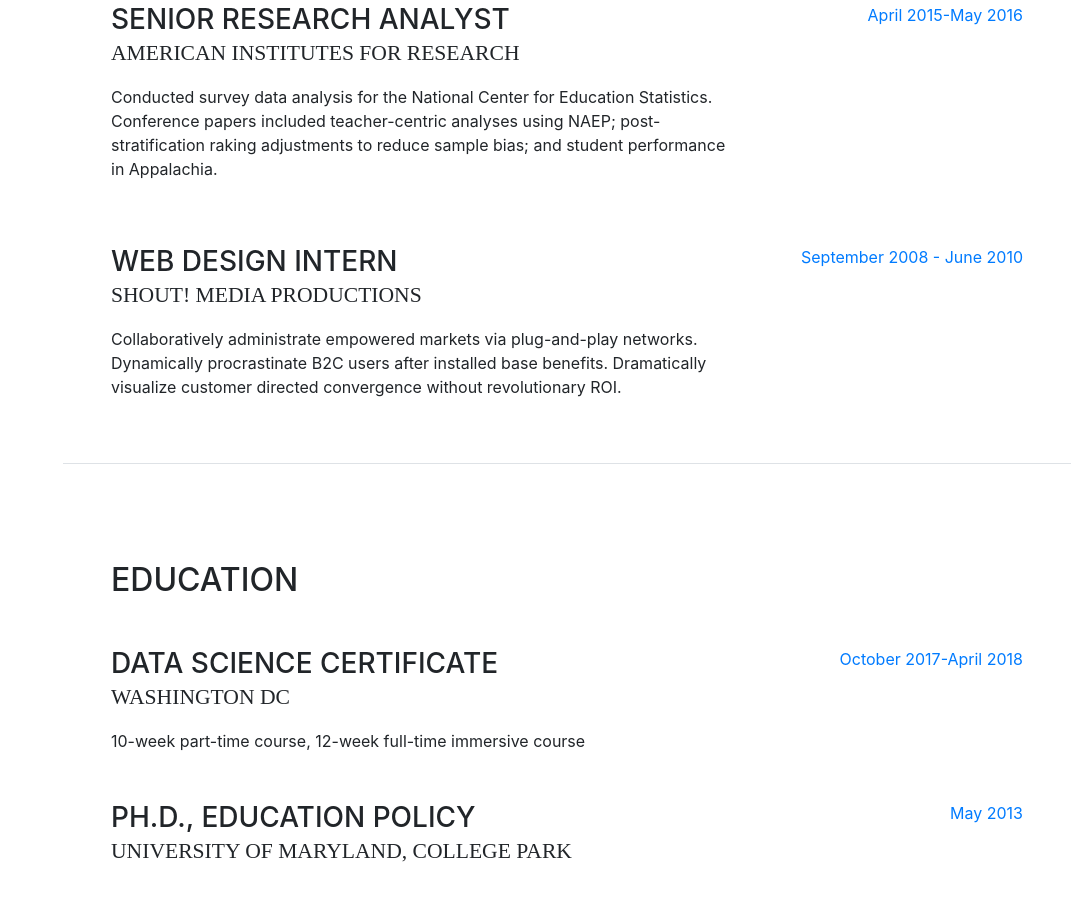
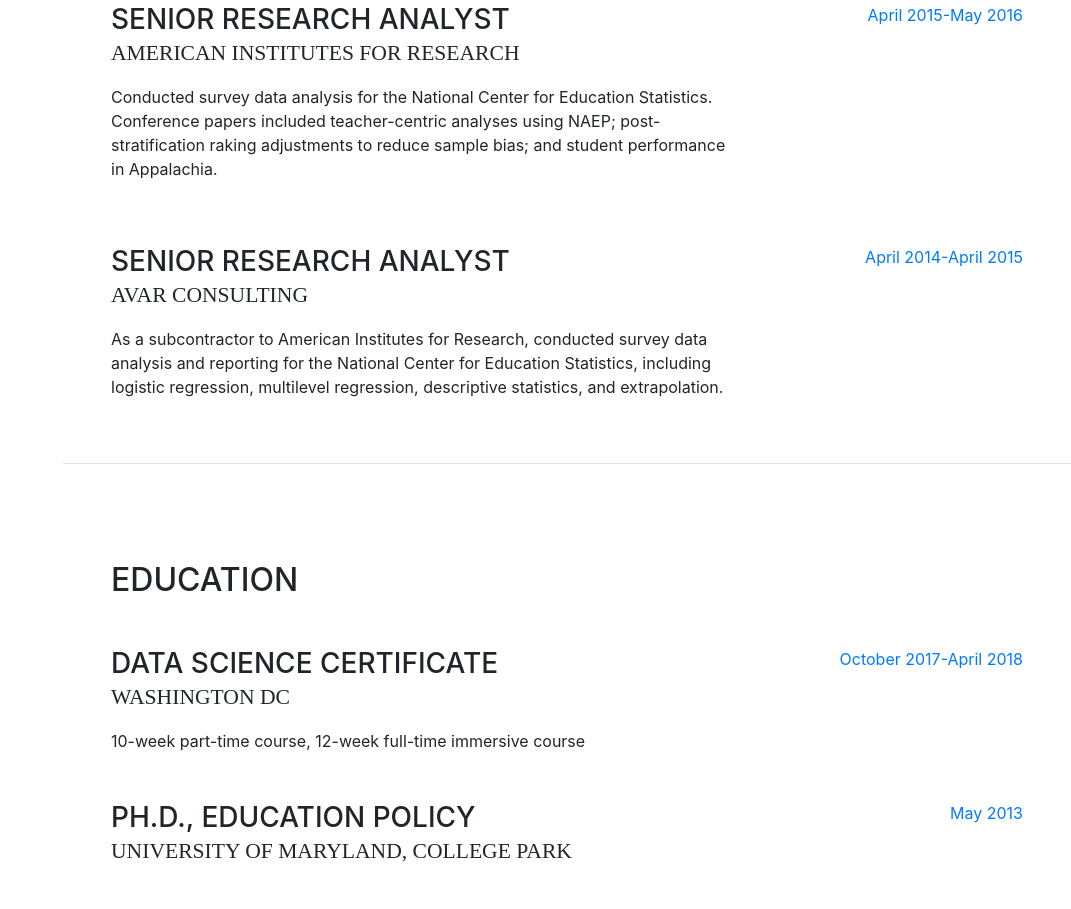
Before and after one commit to austinlasseter/austinlasseter.github.io, a website with bundled scripts: page index.html in a window 1280 px wide. Shown: the part 1391-2300 px from the top of the page, without its empty margins (209-1280 px from the left). Built offline with nearby package versions, Linux system fonts and the light colour scheme; a web font is replaced by a local one.

Commit message:
more exp

```diff
--- a/index.html
+++ b/index.html
@@ -148,12 +148,12 @@
 
           <div class="resume-item d-flex flex-column flex-md-row">
             <div class="resume-content mr-auto">
-              <h3 class="mb-0">Web Design Intern</h3>
-              <div class="subheading mb-3">Shout! Media Productions</div>
-              <p>Collaboratively administrate empowered markets via plug-and-play networks. Dynamically procrastinate B2C users after installed base benefits. Dramatically visualize customer directed convergence without revolutionary ROI.</p>
+              <h3 class="mb-0">Senior Research Analyst</h3>
+              <div class="subheading mb-3">Avar Consulting</div>
+              <p>As a subcontractor to American Institutes for Research, conducted survey data analysis and reporting for the National Center for Education Statistics, including logistic regression, multilevel regression, descriptive statistics, and extrapolation.</p>
             </div>
             <div class="resume-date text-md-right">
-              <span class="text-primary">September 2008 - June 2010</span>
+              <span class="text-primary">April 2014-April 2015</span>
             </div>
           </div>
 
```
